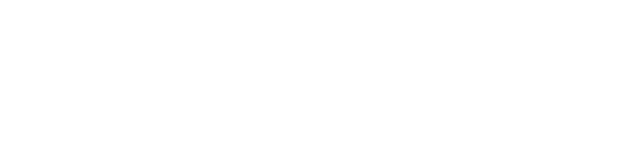
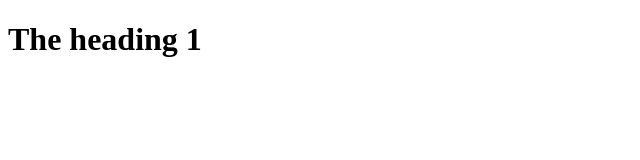
Before and after one commit to Abdulloxjurayev/my-projects, a plain HTML site: page index.html in a window 1280 px wide. Shown: the whole page, without its empty margins (0-640 px from the left). Drawn offline with Linux system fonts and the light colour scheme.

Commit message:
Added heading 1

```diff
--- a/index.html
+++ b/index.html
@@ -6,6 +6,6 @@
     <title>Edited title</title>
 </head>
 <body>
-
+    <h1>The heading 1</h1>
 </body>
 </html>
```
